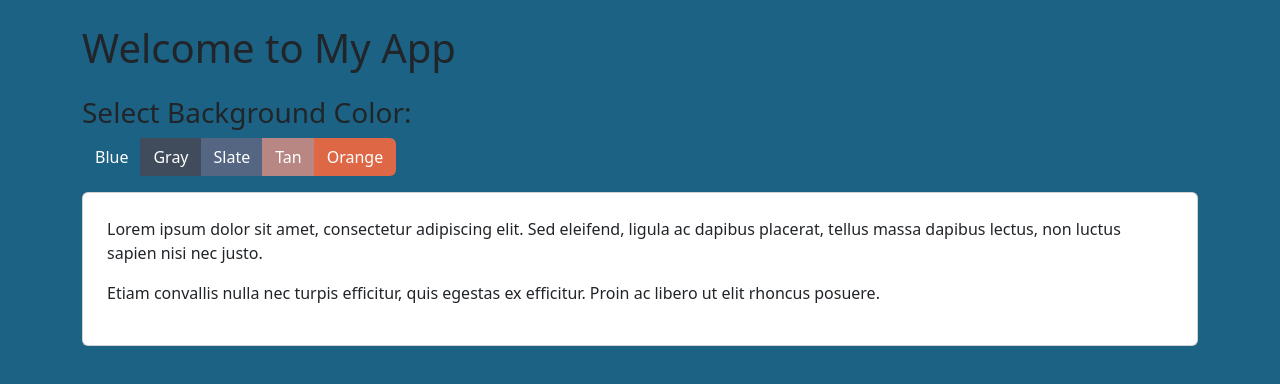
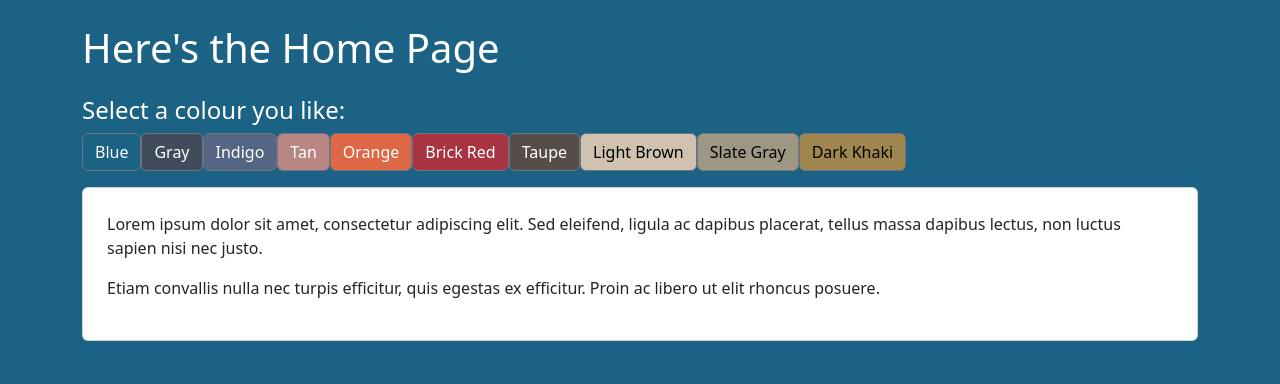
Before and after one commit to 0xVolt/flashcall-interview-task, a React (Vite) app in the folder client/: page /home in a window 1280 px wide. Shown: the top 384 px of the page. Built offline with nearby package versions, Linux system fonts and the light colour scheme.

Commit message:
Update: Home component code; To-do: Save the colour preference as a variable

```diff
--- a/client/src/Home.jsx
+++ b/client/src/Home.jsx
@@ -1,13 +1,18 @@
 import React, { useState, useEffect } from 'react';
 
 function Home() {
-  // Define the color options from the palette
+  // Define the color options from the palettes
   const colorOptions = [
-    { name: 'Blue', value: '#1B6284' },
-    { name: 'Gray', value: '#404C5C' },
-    { name: 'Slate', value: '#546682' },
-    { name: 'Tan', value: '#B88683' },
-    { name: 'Orange', value: '#DE6845' },
+    { name: 'Blue', value: '#1B6284', contrastColor: '#fff' },
+    { name: 'Gray', value: '#404C5C', contrastColor: '#fff' },
+    { name: 'Indigo', value: '#546682', contrastColor: '#fff' },
+    { name: 'Tan', value: '#B88683', contrastColor: '#fff' },
+    { name: 'Orange', value: '#DE6845', contrastColor: '#fff' },
+    { name: 'Brick Red', value: '#A83441', contrastColor: '#fff' },
+    { name: 'Taupe', value: '#564D49', contrastColor: '#fff' },
+    { name: 'Light Brown', value: '#CFC3B0', contrastColor: '#000' },
+    { name: 'Slate Gray', value: '#9D9783', contrastColor: '#000' },
+    { name: 'Dark Khaki', value: '#9F864F', contrastColor: '#000' },
   ];
 
   // State to manage the selected color
@@ -19,24 +24,28 @@ function Home() {
     localStorage.setItem('selectedColor', colorValue);
   };
 
-  // Effect to apply color on initial render
+  // Effect to apply color and text contrast on initial render
   useEffect(() => {
     document.body.style.backgroundColor = selectedColor;
+
+    // Determine contrast color based on background color
+    const selectedOption = colorOptions.find(option => option.value === selectedColor);
+    document.body.style.color = selectedOption.contrastColor;
   }, [selectedColor]);
 
   return (
     <div className="container">
-      <h1 className="mt-4 mb-4">Welcome to My App</h1>
+      <h1 className="mt-4 mb-4">Here's the Home Page</h1>
 
       <div className="mb-3">
-        <h3>Select Background Color:</h3>
-        <div className="btn-group" role="group" aria-label="Color Buttons">
+        <h4>Select a colour you like:</h4>
+        <div className="color-grid">
           {colorOptions.map((color, index) => (
             <button
               key={index}
               type="button"
-              className="btn"
-              style={{ backgroundColor: color.value, color: '#fff' }}
+              className="btn btn-outline-secondary color-button"
+              style={{ backgroundColor: color.value, color: color.contrastColor }}
               onClick={() => handleColorChange(color.value)}
             >
               {color.name}
```
